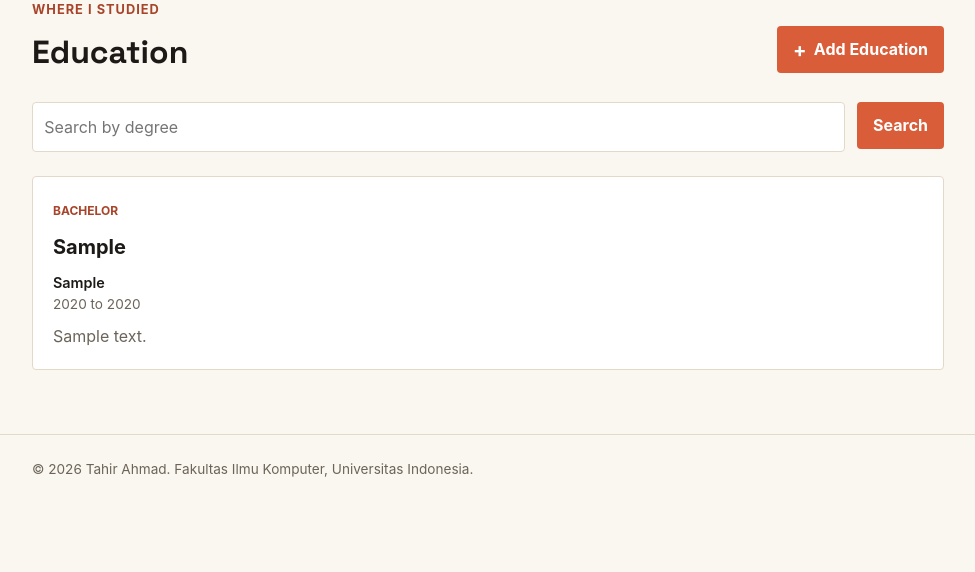
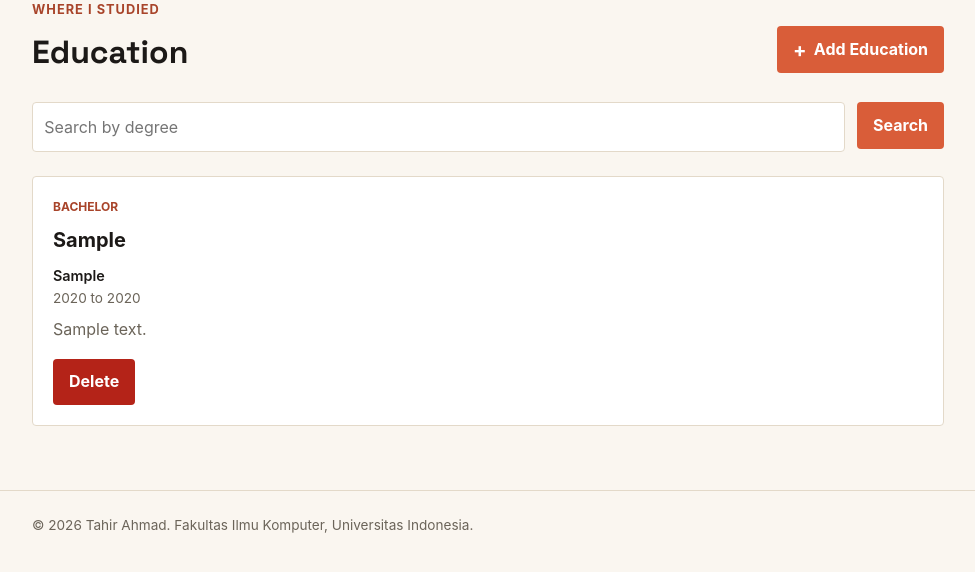
Before and after one commit to indo747/myportofolio, a Django app: page /education/ in a window 1280 px wide. Shown: the part 139-711 px from the top of the page, without its empty margins (152-1127 px from the left). Run offline with Django 5.2, Linux system fonts and the light colour scheme; tables that the repository leaves empty hold one stand-in row (values such as "Sample post").

Commit message:
Add delete confirmation for education entries and update README

```diff
--- a/main/urls.py
+++ b/main/urls.py
@@ -1,6 +1,13 @@
 from django.urls import path
 
-from main.views import create_education, get_education_json, show_education, show_main, show_experience
+from main.views import (
+    create_education,
+    delete_education,
+    get_education_json,
+    show_education,
+    show_experience,
+    show_main,
+)
 
 app_name = "main"
 
@@ -9,5 +16,6 @@ urlpatterns = [
     path("experience/", show_experience, name="show_experience"),
     path("education/", show_education, name="show_education"),
     path("education/add/", create_education, name="create_education"),
+    path("education/<uuid:education_id>/delete/", delete_education, name="delete_education"),
     path("api/education/", get_education_json, name="get_education_json"),
 ]
--- a/main/views.py
+++ b/main/views.py
@@ -1,7 +1,7 @@
 from django.contrib import messages
 from django.core import serializers
 from django.http import HttpResponse
-from django.shortcuts import redirect, render
+from django.shortcuts import get_object_or_404, redirect, render
 
 from main.forms import EducationForm
 from main.models import Education, Experience
@@ -71,3 +71,14 @@ def create_education(request):
         "form": form,
     }
     return render(request, "education_form.html", context)
+
+
+def delete_education(request, education_id):
+    education = get_object_or_404(Education, pk=education_id)
+
+    # only POST deletes, so following a plain link can never remove anything
+    if request.method == "POST":
+        education.delete()
+        messages.success(request, "Education entry deleted.")
+
+    return redirect("main:show_education")
--- a/static/css/style.css
+++ b/static/css/style.css
@@ -492,6 +492,91 @@ h1, .brand {
     border-color: var(--accent);
 }
 
+/* used by the tutorial markup but never defined there */
+.button-danger {
+    background: #b42318;
+}
+
+.education-card {
+    display: flex;
+    flex-direction: column;
+}
+
+/* pushes the delete button to the bottom so cards of different length line up */
+.education-card-actions {
+    margin-top: auto;
+    padding-top: 1rem;
+}
+
+.education-delete-modal {
+    display: none;
+    position: fixed;
+    inset: 0;
+    width: 100%;
+    height: 100%;
+    max-width: none;
+    max-height: none;
+    margin: 0;
+    padding: 1rem;
+    border: 0;
+    background: transparent;
+    z-index: 10;
+    align-items: center;
+    justify-content: center;
+}
+
+.education-delete-modal:popover-open {
+    display: flex;
+}
+
+.education-delete-modal__backdrop {
+    position: absolute;
+    inset: 0;
+    width: 100%;
+    height: 100%;
+    border: 0;
+    padding: 0;
+    background: rgba(28, 25, 23, 0.58);
+    cursor: default;
+}
+
+.education-delete-modal__content {
+    position: relative;
+    z-index: 1;
+    width: min(100%, 480px);
+    padding: 1.5rem;
+    background: var(--paper);
+    border: 1px solid var(--line);
+    border-radius: var(--radius);
+    box-shadow: 0 1rem 3rem rgba(28, 25, 23, 0.22);
+}
+
+.education-delete-modal__content h2 {
+    margin: 0 0 0.75rem;
+    font-family: "Space Grotesk", -apple-system, sans-serif;
+    font-size: 1.5rem;
+}
+
+.education-delete-modal__close {
+    position: absolute;
+    top: 1rem;
+    right: 1rem;
+    border: 0;
+    padding: 0;
+    background: transparent;
+    color: var(--text-muted);
+    font-size: 1.8rem;
+    line-height: 1;
+    cursor: pointer;
+}
+
+.education-delete-modal__actions {
+    display: flex;
+    justify-content: flex-end;
+    gap: 0.75rem;
+    margin-top: 1.5rem;
+}
+
 @media (max-width: 600px) {
     .education-search {
         flex-direction: column;
@@ -506,6 +591,26 @@ h1, .brand {
         flex-direction: column;
     }
 
+    .education-delete-modal {
+        align-items: flex-end;
+        padding: 0;
+    }
+
+    .education-delete-modal__content {
+        width: 100%;
+        padding: 1.25rem;
+        border-radius: var(--radius) var(--radius) 0 0;
+    }
+
+    .education-delete-modal__actions {
+        flex-direction: column-reverse;
+    }
+
+    .education-delete-modal__actions .button {
+        width: 100%;
+        text-align: center;
+    }
+
     .education-add-button {
         width: 100%;
         justify-content: center;
--- /dev/null
+++ b/templates/components/education_delete_modal.html
@@ -0,0 +1,21 @@
+<button type="button" class="button button-danger" popovertarget="delete-education-{{ education.id }}" aria-label="Delete {{ education.degree }}" title="Delete entry">
+    Delete
+</button>
+<div id="delete-education-{{ education.id }}" class="education-delete-modal" popover="auto" role="dialog" aria-modal="true" aria-labelledby="delete-education-title-{{ education.id }}">
+    <button type="button" class="education-delete-modal__backdrop" popovertarget="delete-education-{{ education.id }}" popovertargetaction="hide" aria-label="Close delete confirmation"></button>
+    <div class="education-delete-modal__content">
+        <button type="button" class="education-delete-modal__close" popovertarget="delete-education-{{ education.id }}" popovertargetaction="hide" aria-label="Close delete confirmation">&times;</button>
+        <h2 id="delete-education-title-{{ education.id }}">Delete this entry?</h2>
+        <p>
+            Are you sure you want to delete
+            <strong>{{ education.degree }}</strong> at {{ education.institution }}?
+        </p>
+        <div class="education-delete-modal__actions">
+            <button type="button" class="button button-secondary" popovertarget="delete-education-{{ education.id }}" popovertargetaction="hide">Cancel</button>
+            <form method="post" action="{% url 'main:delete_education' education.id %}">
+                {% csrf_token %}
+                <button type="submit" class="button button-danger">Yes, delete</button>
+            </form>
+        </div>
+    </div>
+</div>
--- a/templates/education.html
+++ b/templates/education.html
@@ -40,6 +40,9 @@
                             {% if education.description %}
                                 <p class="education-description">{{ education.description }}</p>
                             {% endif %}
+                            <div class="education-card-actions">
+                                {% include "components/education_delete_modal.html" with education=education %}
+                            </div>
                         </article>
                     {% empty %}
                         {% if degree_query %}
```
Also changed, not shown: README.md.
